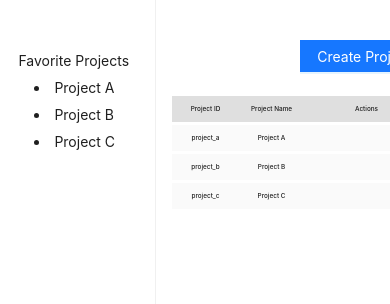
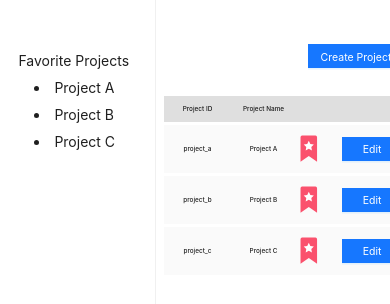
Before and after one commit to Mustafa-Serhat-Uslu/project-lister, a Next.js app: page /projects in a window 390 px wide. Shown: the top 304 px of the page. Built offline with nearby package versions, Linux system fonts and the light colour scheme; what @ant-design/nextjs-registry would draw is missing.

Commit message:
<TableRowActions/>

```diff
--- /dev/null
+++ b/app/_components/Buttons/CreateProject/CreateProjectButton.tsx
@@ -0,0 +1,19 @@
+import { Button } from "antd";
+import Link from "next/link";
+import React from "react";
+
+const CreateProjectButton = () => {
+  return (
+    <Link href={`/projects/new`}>
+      {" "}
+      <Button
+        className="rounded-none w-32 scale-75 md:scale-100"
+        type="primary"
+      >
+        Create Project
+      </Button>
+    </Link>
+  );
+};
+
+export default CreateProjectButton;
--- /dev/null
+++ b/app/_components/Buttons/EditButton/EditButton.tsx
@@ -0,0 +1,18 @@
+import { Button } from "antd";
+import Link from "next/link";
+import React from "react";
+
+const EditButton = ({ projectId }: { projectId: string }) => {
+  return (
+    <Link href={`/projects/${projectId}/edit`}>
+      <Button
+        type="primary"
+        className="rounded-none w-20 scale-75 md:scale-100"
+      >
+        Edit
+      </Button>
+    </Link>
+  );
+};
+
+export default EditButton;
--- /dev/null
+++ b/app/_components/Buttons/FavButton/FavButton.tsx
@@ -0,0 +1,17 @@
+import { Button } from "antd";
+import { FavoriteSvg } from "@/app/assets/svgs/FavoriteSvg";
+import styled from "styled-components";
+
+const StyledFavButton = styled(Button)`
+  padding: 0;
+`;
+
+const FavButton = ({ projectId }: { projectId: string }) => {
+  return (
+    <StyledFavButton type="text">
+      <FavoriteSvg isFavorite={true} />
+    </StyledFavButton>
+  );
+};
+
+export default FavButton;
--- a/app/_components/FavProjectsSideBar/FavProjectsSideBar.tsx
+++ b/app/_components/FavProjectsSideBar/FavProjectsSideBar.tsx
@@ -7,7 +7,7 @@ const data = ["Project A", "Project B", "Project C"];
 
 export default function FavProjectsSideBar() {
   return (
-    <div className="flex pr-2 md:pr-0">
+    <div className="flex pr-0 md:pr-2">
       <StyledList
         size="small"
         header={<div>Favorite Projects</div>}
--- a/app/_components/ProjectsTable/ProjectsTableConfigs.ts
+++ b/app/_components/ProjectsTable/ProjectsTableConfigs.tsx
@@ -1,3 +1,6 @@
+import React from "react";
+import TableRowActions from "./TableRowActions/TableRowActions";
+
 export type columnType = {
   title: string;
   dataIndex: string;
@@ -6,7 +9,7 @@ export type columnType = {
   responsive?: string[];
   width: string;
   align: string;
-  render?: () => JSX.Element;
+  render?: (_text: any, record: DataType) => React.JSX.Element;
 };
 
 type DataType = {
@@ -66,16 +69,16 @@ export const columns: columnType[] = [
     align: "center" as const,
   },
   {
-    title: "Actions",
+    title: "",
     dataIndex: "actions",
     key: "actions",
     className: "actions",
     responsive: ["xs", "sm", "md", "lg", "xl"],
     width: "15%",
     align: "center" as const,
-    // render: () => (
-    // //   <ProjectActions />
-    // ),
+    render: (_text: any, record: DataType) => (
+      <TableRowActions projectId={record.projectId} />
+    ),
   },
 ];
 
--- /dev/null
+++ b/app/_components/ProjectsTable/TableRowActions/TableRowActions.tsx
@@ -0,0 +1,13 @@
+import EditButton from "../../Buttons/EditButton/EditButton";
+import FavButton from "../../Buttons/FavButton/FavButton";
+
+const TableRowActions = ({ projectId }: { projectId: string }) => {
+  return (
+    <div className="flex items-stretch w-full justify-end pr-2">
+      <FavButton projectId={projectId} />
+      <EditButton projectId={projectId} />
+    </div>
+  );
+};
+
+export default TableRowActions;
--- a/app/_utils/_hooks/useWindowSize.ts
+++ b/app/_utils/_hooks/useWindowSize.ts
@@ -1,7 +1,7 @@
 import { useEffect, useState } from "react";
 
 export const useWindowWidth = (): number => {
-  const [windowWidth, setWindowWidth] = useState(window.innerWidth);
+  const [windowWidth, setWindowWidth] = useState(window?.innerWidth);
 
   useEffect(() => {
     if (!window) return;
--- /dev/null
+++ b/app/assets/svgs/FavoriteSvg.tsx
@@ -0,0 +1,34 @@
+import styled from "styled-components";
+
+const StyledSvg = styled.svg<{ $isFavorite?: boolean }>`
+  width: 2.2rem;
+  height: 1.7rem;
+  stroke-width: 20;
+  stroke-linecap: round;
+  stroke-linejoin: round;
+
+  ${({ $isFavorite }) =>
+    $isFavorite
+      ? `
+    fill: #fa516d;
+    stroke: none;
+    polygon{
+      fill: white;
+    }
+  `
+      : `
+    fill: white;
+    stroke: black;
+  `}
+`;
+
+export const FavoriteSvg = ({ isFavorite }: { isFavorite: boolean }) => (
+  <StyledSvg $isFavorite={isFavorite} viewBox="0 0 512 512">
+    <g data-name="Layer 2" id="Layer_2">
+      <g>
+        <path d="M321.27,502,165.63,395,10,502V40.12A30.13,30.13,0,0,1,40.12,10h251a30.13,30.13,0,0,1,30.13,30.12Z" />
+        <polygon points="165.63 110.41 195 169.9 260.65 179.44 213.14 225.75 224.36 291.14 165.63 260.27 106.91 291.14 118.12 225.75 70.61 179.44 136.27 169.9 165.63 110.41" />
+      </g>
+    </g>
+  </StyledSvg>
+);
--- a/app/projects/page.tsx
+++ b/app/projects/page.tsx
@@ -1,19 +1,12 @@
 "use client";
 
-import { Button } from "antd";
 import ProjectsTable from "../_components/ProjectsTable/ProjectsTable";
+import CreateProjectButton from "../_components/Buttons/CreateProject/CreateProjectButton";
 
 const ProjectsPage = () => {
   return (
     <div className="flex flex-col items-end w-full mr-8 gap-6 pt-10 ">
-      <Button
-        className="rounded-none w-32 scale-100"
-        type="primary"
-        onClick={() => console.log("first")}
-      >
-        Create Project
-      </Button>
-
+      <CreateProjectButton />
       <ProjectsTable />
     </div>
   );
```
